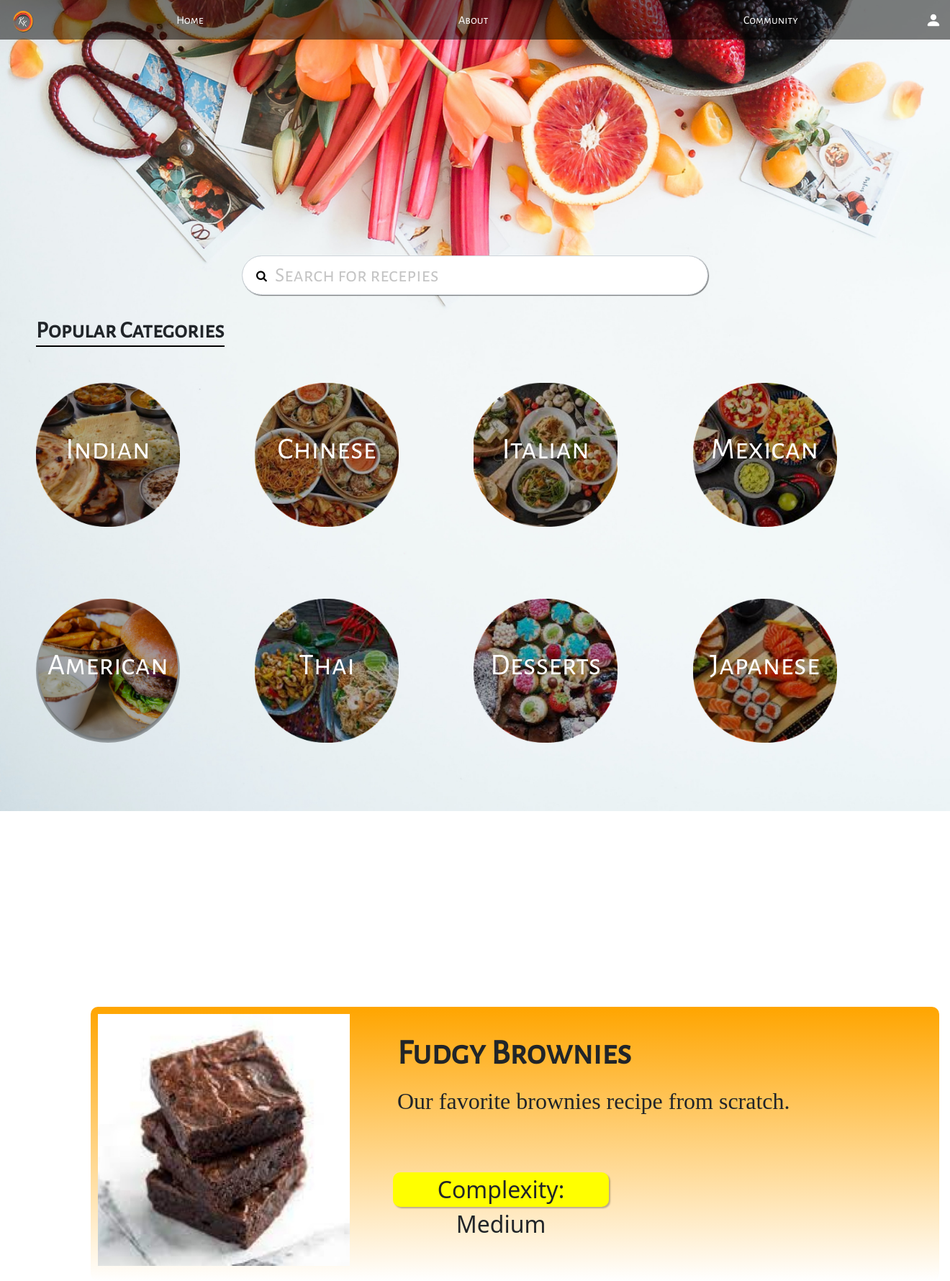
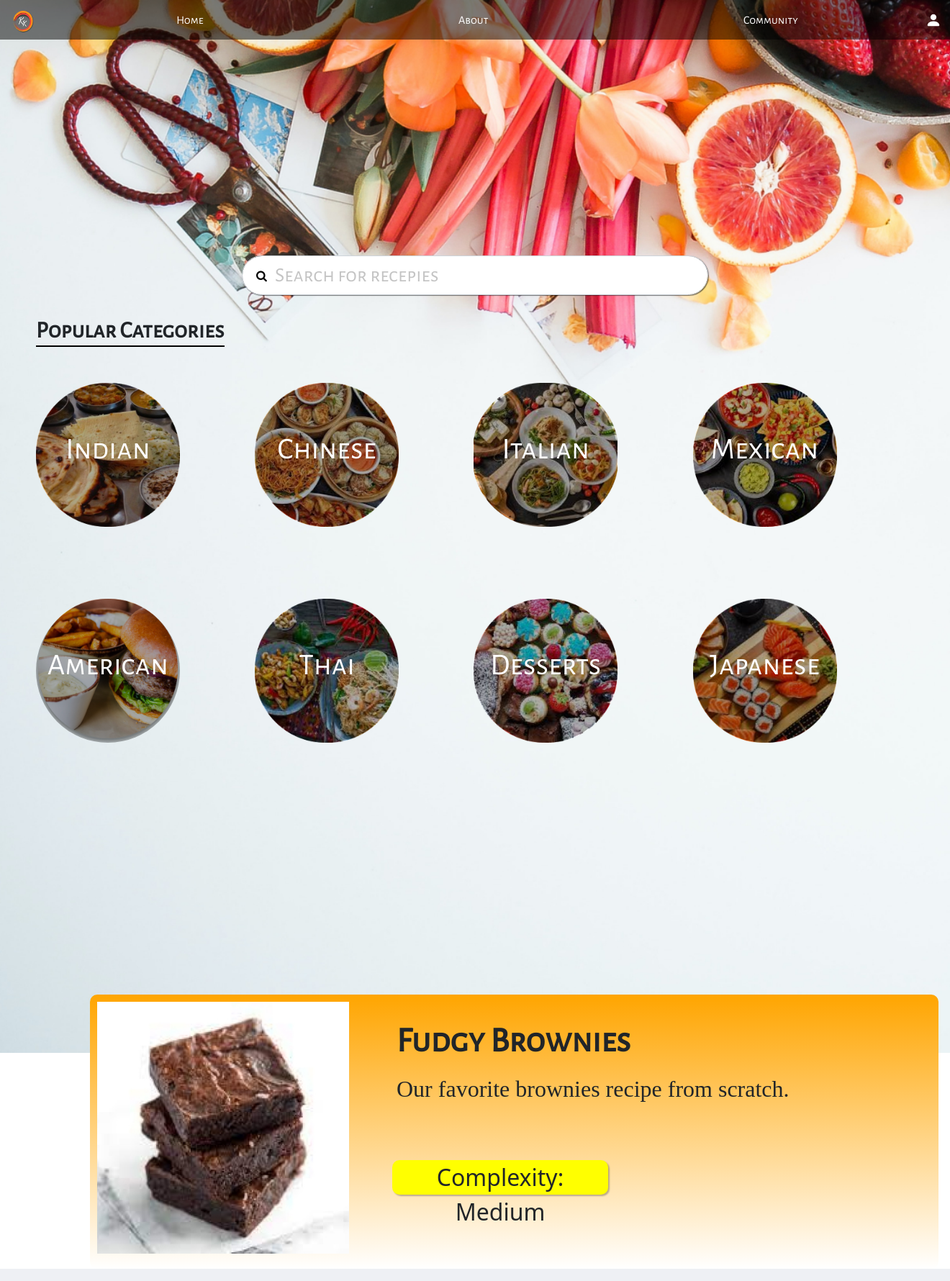
Before and after one commit to Akshattkain/Kozy-Kitchen, a PHP site: page /pages/home.html in a window 1320 px wide. Shown: the whole page at 72% size. Run offline with PHP 8.4, Linux system fonts and the light colour scheme; some libraries are stand-ins or nearby versions.

Commit message:
Minor changes in homepage card

```diff
--- a/pages/home.html
+++ b/pages/home.html
@@ -17,7 +17,10 @@
       href="https://maxcdn.bootstrapcdn.com/font-awesome/4.2.0/css/font-awesome.min.css"
       rel="stylesheet"
     />
-    <link href='https://fonts.googleapis.com/css?family=Alegreya Sans SC' rel='stylesheet'>
+    <link
+      href="https://fonts.googleapis.com/css?family=Alegreya Sans SC"
+      rel="stylesheet"
+    />
     <script src="https://code.jquery.com/jquery-3.5.0.js"></script>
   </head>
 
@@ -43,19 +46,18 @@
 
     <div id="categories"></div>
 
-    <div class="card">
     <div class="card-horizontal">
       <div class="img-square-wrapper">
-              <img class="" src="../images/image 15.jpg" >
+        <img class="" src="../images/image 15.jpg" />
       </div>
       <div class="card-body">
         <h4 class="card-title">Fudgy Brownies</h4>
-              <p class="card-text">Our favorite brownies recipe from scratch. </p>
+        <p class="card-text">Our favorite brownies recipe from scratch.</p>
       </div>
       <div class="complexity-btn">
         <p class="complexity-level">Complexity: Medium</p>
       </div>
-      </div>
+      <i class="fa fa-circle-user"></i>
     </div>
 
     <script
--- a/styles/home.css
+++ b/styles/home.css
@@ -78,21 +78,23 @@ h2 {
   margin: 50px;
 }
 
-.card {
+/*.card-recipes {
   display: inline-block !important;
-}
+  margin: auto;
+
+}*/
 
 .card-horizontal {
-  display: flex;
+  display: inline-flex;
   flex: 1 1 auto;
-  position: absolute;
+  position:relative;
   width: 1179px;
   height: 381px;
   left: 125px;
   top: 300px;
   background: linear-gradient(to bottom, orange, #ffff);
   border-radius: 10px;
-
+  margin: auto;
 }
 
 .card-horizontal img {
@@ -131,8 +133,6 @@ h2 {
   border-radius: 10px;
   text-align: center;
   box-shadow: 2px 2px 2px rgba(0, 0, 0, 0.264);
-
-
 }
 
 .complexity-level {
```
Lines whose indentation alone changed are shown as unchanged.
